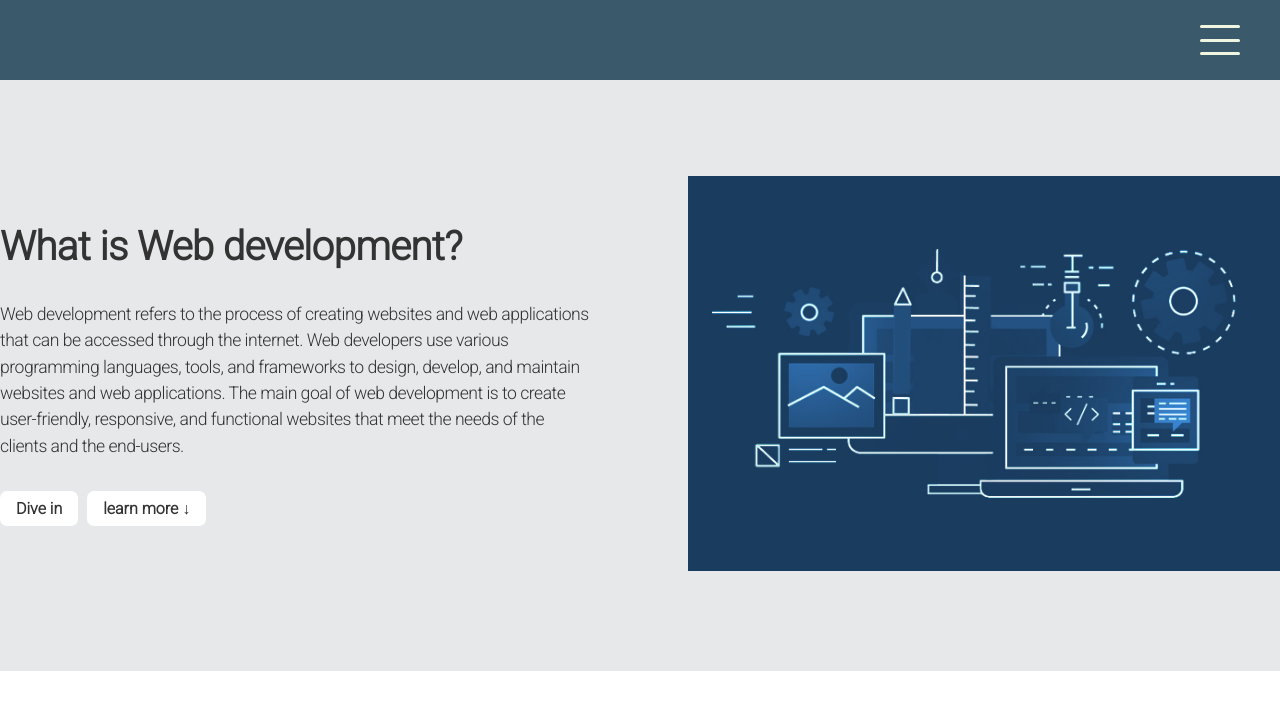
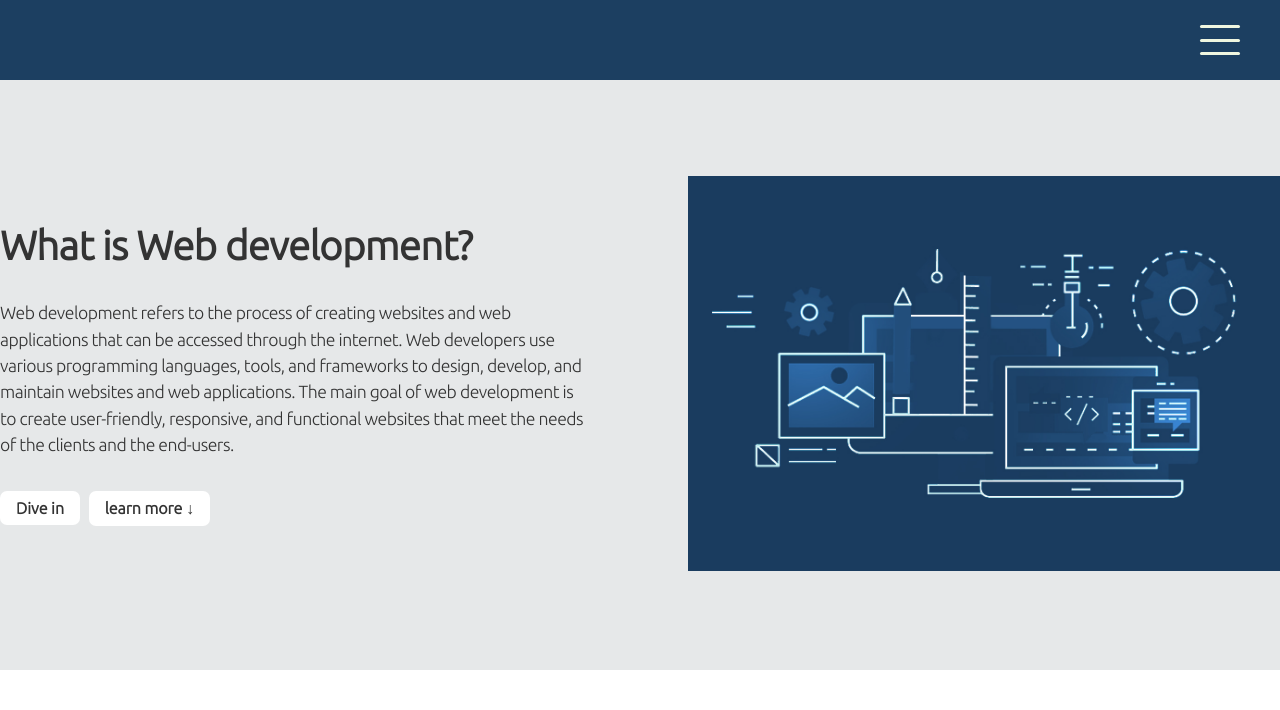
Before and after one commit to alha90/portfolio, a plain HTML site: page index.html in a window 1280 px wide. Drawn offline with Linux system fonts and the light colour scheme.

Commit message:
nav color, and other colors

```diff
--- a/style.css
+++ b/style.css
@@ -1,18 +1,18 @@
-@import url("https://fonts.googleapis.com/css2?family=Roboto:wght@300&display=swap");
+@import url("https://fonts.googleapis.com/css2?family=Roboto:wght@300&family=Ubuntu:wght@300&display=swap");
 * {
   margin: 0;
   padding: 0;
 }
 body {
   position: relative;
-  font-family: "Roboto", sans-serif;
+  font-family: "Ubuntu", "Roboto", sans-serif;
 }
 
 header {
   width: 100%;
   height: 80px;
   /* background-color: #01161e; */
-  background-color: #3a5a6c;
+  background-color: #1c3f61;
 }
 
 /* Here begins the Hamburger menu*/
@@ -72,7 +72,7 @@ header {
   font-weight: 700;
 }
 .menu a:hover {
-  color: #01161e;
+  color: #dc9138;
 }
 .open.menu {
   width: 60%;
```
